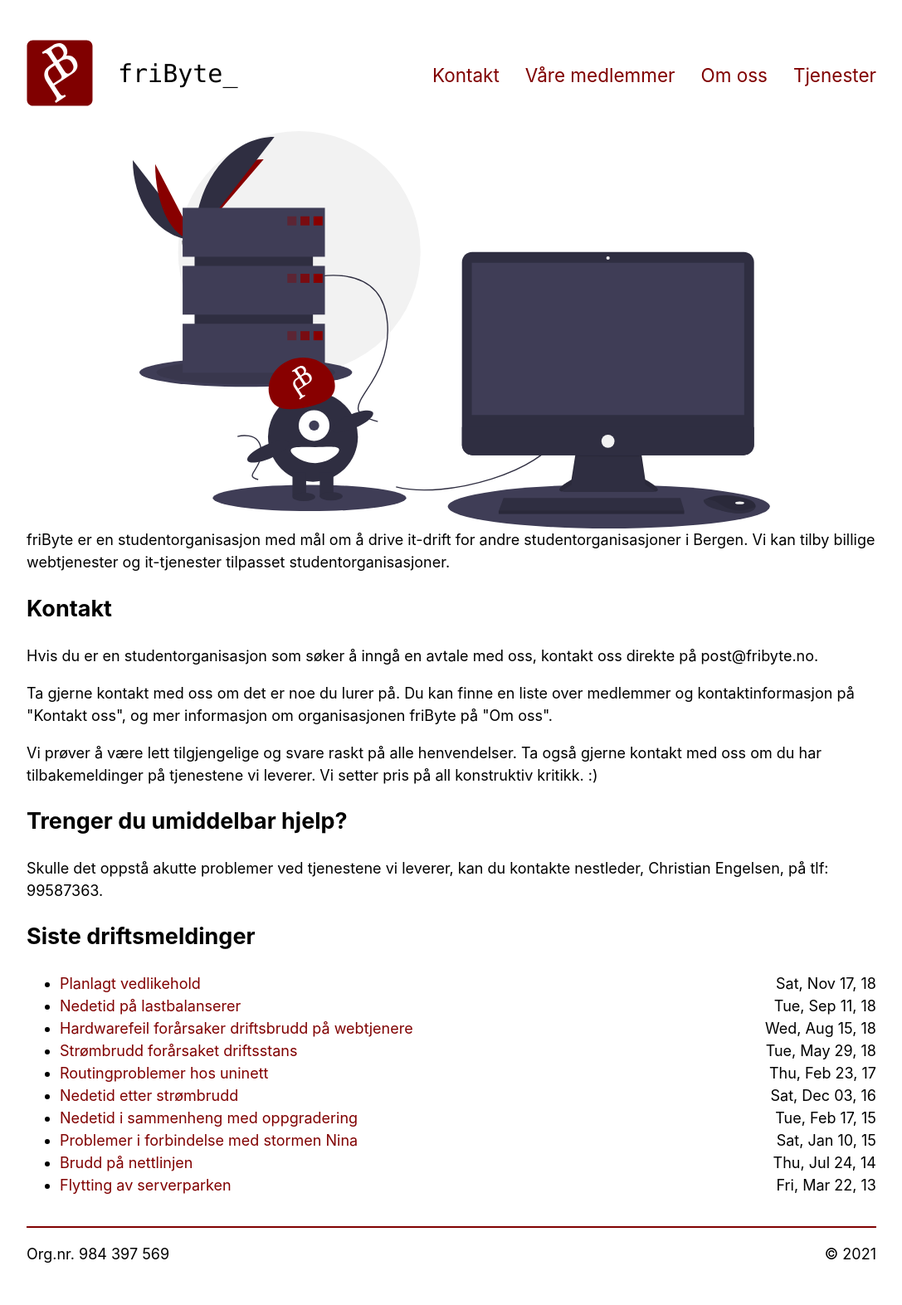
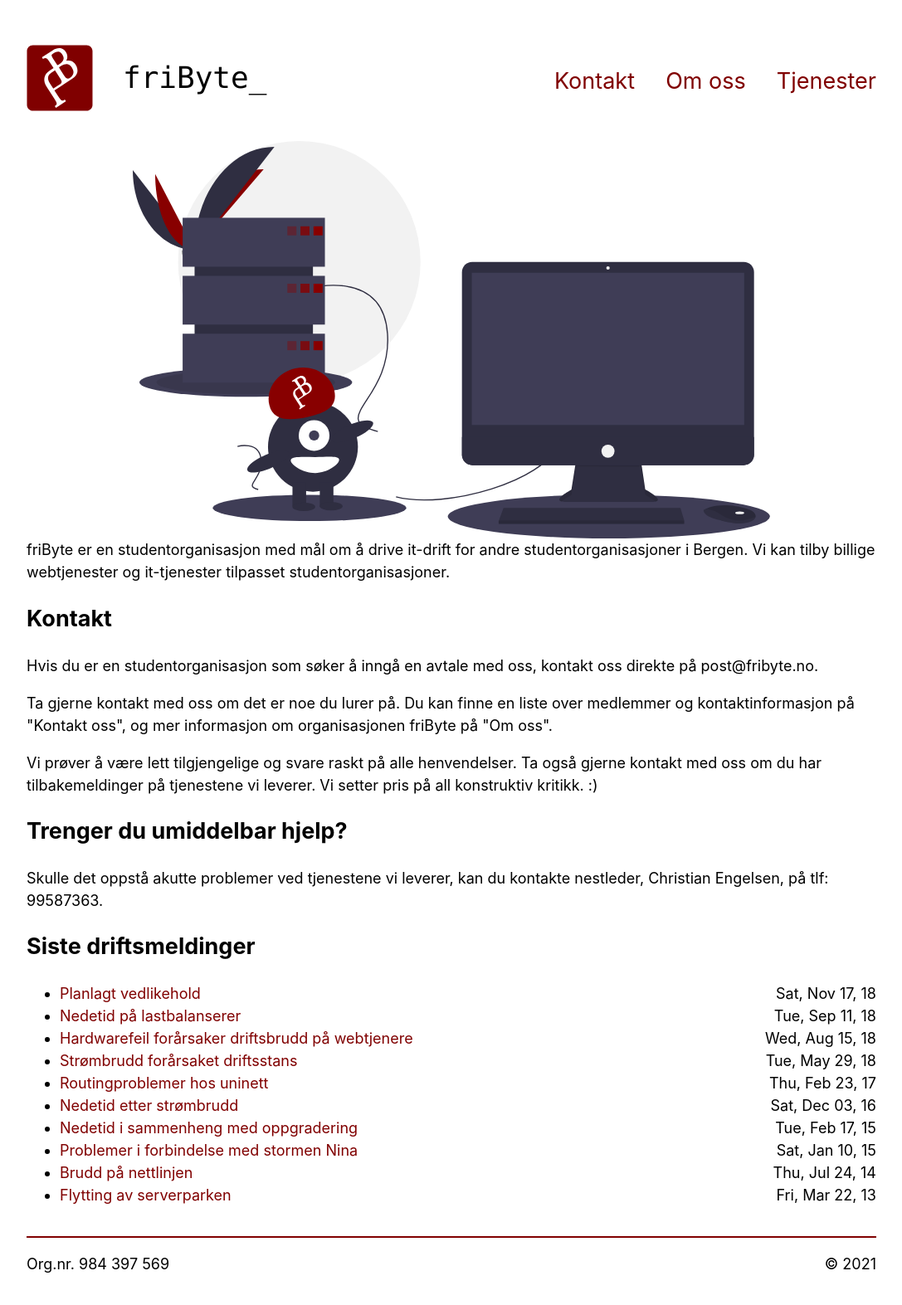
Before and after one commit to fribyte-code/fribyte.no, a Jekyll site: the page built from index.html, in a window 1280 px wide. Shown: the whole page at 83% size, without its empty margins (96-1183 px from the left). Built offline with Jekyll 4.4.1, drawn with Linux system fonts in a browser that asks for light colours.

Commit message:
chore: Made the header more responsive
- Also removed redundant file

```diff
--- a/assets/_sass/constants.scss
+++ b/assets/_sass/constants.scss
@@ -11,3 +11,4 @@ $font-size-desktop: 18px;
 $font-size-mobile: 15px;
 
 $breakpoint-medium: 600px;
+$breakpoint-large: 768px;
--- a/assets/_sass/header.scss
+++ b/assets/_sass/header.scss
@@ -1,10 +1,11 @@
 header {
     display: flex;
-    flex-wrap: no-wrap;
+    flex-wrap: wrap;
     align-items: center;
     justify-content: space-between;
+    align-content: center;
     padding: $default-padding 0;
-    font-size: 30px;
+    font-size: 2em;
 
     .logo {
         display: flex;
@@ -34,6 +35,7 @@ header {
             }
         }
     }
+
     ul.navigation {
         list-style: none;
         padding: 0;
@@ -47,4 +49,12 @@ header {
             }
         }
     }
+
+    @media screen and (max-width: $breakpoint-medium) {
+        justify-content: center;
+
+        .logo {
+            margin-bottom: 1em;
+        }
+    }
 }
--- a/pages/medlemmer.html
+++ /dev/null
@@ -1,6 +0,0 @@
----
-layout: default
-title: Våre medlemmer
-menu: main
-permalink: /medlemmer
----
```
